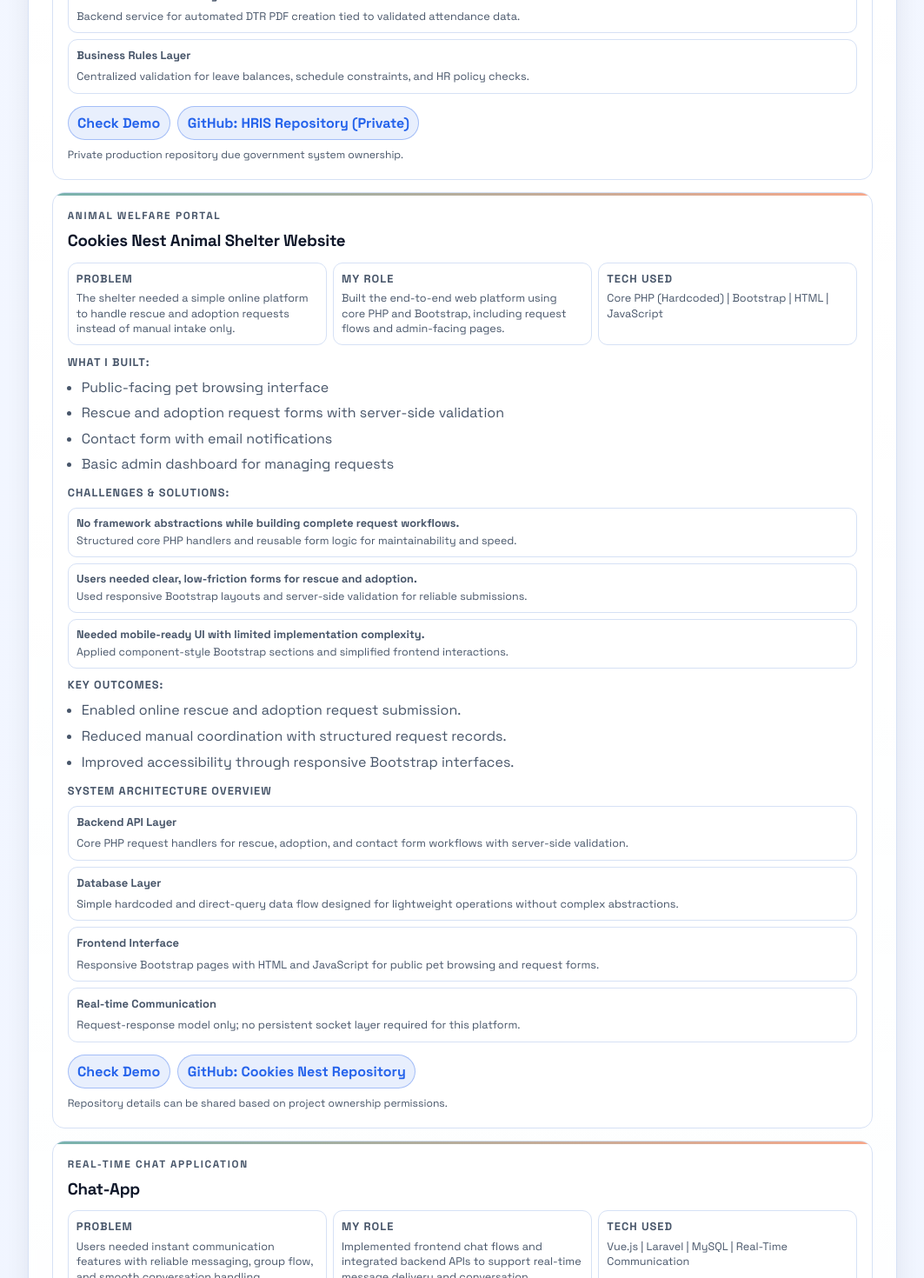
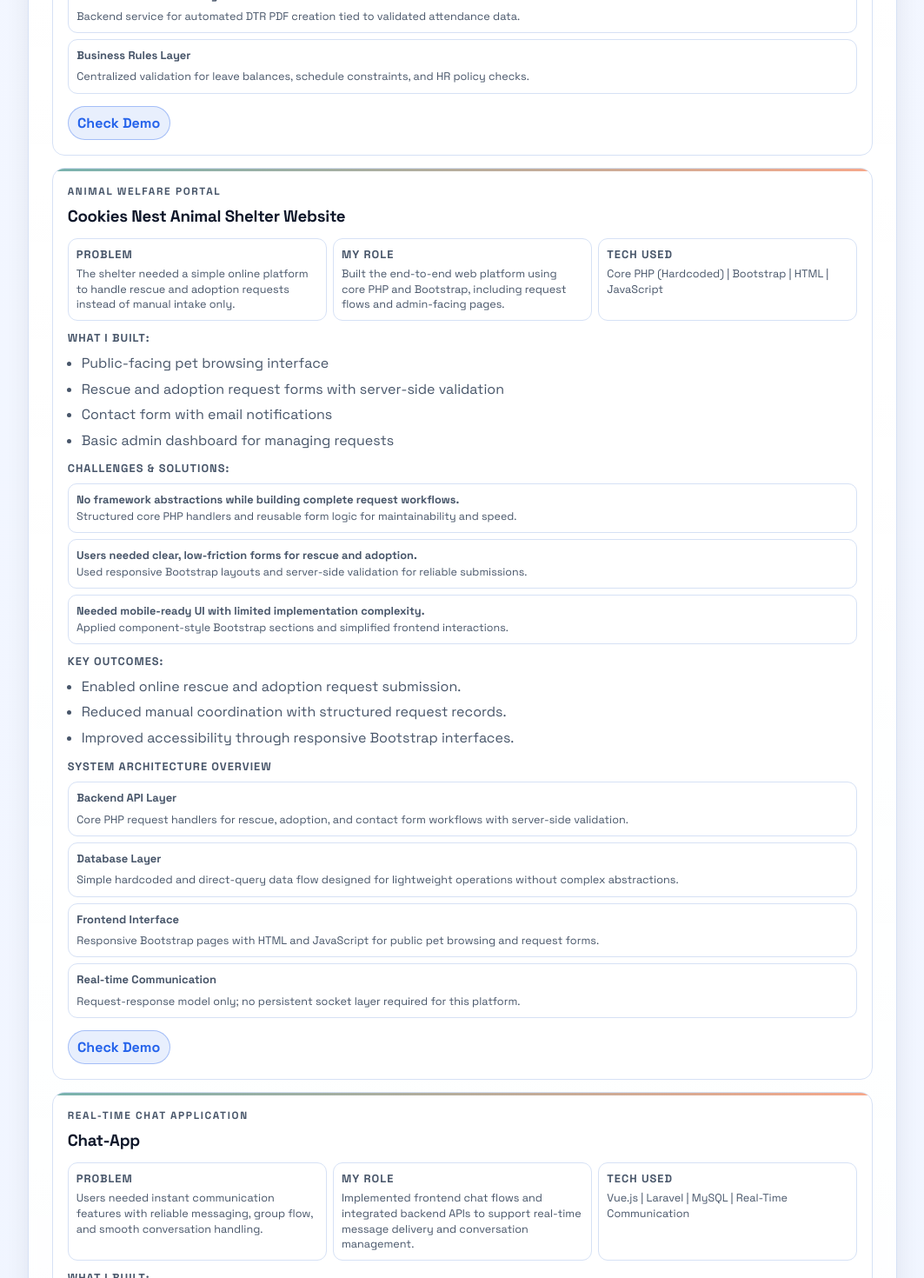
Before and after one commit to Chovvvy00/My_Portfolio, a Vue app: page / in a window 1280 px wide. Shown: the part 2280-3750 px from the top of the page at 87% size, without its empty margins (108-1171 px from the left). Built offline with nearby package versions, Linux system fonts and the light colour scheme.

Commit message:
update details

```diff
--- a/src/assets/main.css
+++ b/src/assets/main.css
@@ -1731,11 +1731,7 @@ h3,
 body {
   background:
     radial-gradient(1200px circle at 8% -10%, rgba(37, 99, 235, 0.18), rgba(37, 99, 235, 0) 52%),
-    radial-gradient(
-      900px circle at 92% 0%,
-      rgba(59, 130, 246, 0.14),
-      rgba(59, 130, 246, 0) 46%
-    ),
+    radial-gradient(900px circle at 92% 0%, rgba(59, 130, 246, 0.14), rgba(59, 130, 246, 0) 46%),
     linear-gradient(180deg, var(--bg) 0%, var(--bg-soft) 100%);
 }
 
@@ -2062,24 +2058,6 @@ main {
   color: var(--ink-soft);
 }
 
-.contact-badges {
-  margin-top: 0.72rem;
-  list-style: none;
-  display: flex;
-  flex-wrap: wrap;
-  gap: 0.42rem;
-}
-
-.contact-badges li {
-  border: 1px solid var(--line);
-  border-radius: 999px;
-  padding: 0.24rem 0.58rem;
-  font-size: 0.74rem;
-  color: var(--secondary);
-  background: rgba(37, 99, 235, 0.08);
-  font-weight: 600;
-}
-
 .contact-quick-actions {
   margin-top: 0.95rem;
   display: flex;
@@ -2432,5 +2410,4 @@ main {
   .contact-quick-actions .btn {
     flex: 1 1 155px;
   }
-
-}
+}
--- a/src/pages/HomePage.vue
+++ b/src/pages/HomePage.vue
@@ -51,8 +51,7 @@ const projects = [
     tech: ['Node.js', 'MySQL', 'Socket.io', 'REST APIs'],
     problem:
       'HR workflows were spread across manual processes and disconnected records, causing delays and reporting bottlenecks.',
-    role:
-      'Designed backend logic and delivered full-stack HR modules for attendance, leave, and reporting workflows.',
+    role: 'Designed backend logic and delivered full-stack HR modules for attendance, leave, and reporting workflows.',
     whatIBuilt: [
       'Leave management system',
       'Attendance computation logic',
@@ -77,8 +76,7 @@ const projects = [
       },
       {
         challenge: 'Need for immediate visibility on approvals and attendance changes.',
-        solution:
-          'Integrated Socket.io event updates for real-time status synchronization.',
+        solution: 'Integrated Socket.io event updates for real-time status synchronization.',
       },
     ],
     outcomes: [
@@ -86,11 +84,6 @@ const projects = [
       'Reduced manual HR processing and operational delays.',
       'Centralized HR workflows into one maintainable system.',
     ],
-    repository: {
-      href: 'https://github.com/Chovvvy00?tab=repositories',
-      label: 'GitHub: HRIS Repository (Private)',
-      note: 'Private production repository due government system ownership.',
-    },
     architecture: [
       {
         layer: 'Backend API Layer',
@@ -129,8 +122,7 @@ const projects = [
     tech: ['Core PHP (Hardcoded)', 'Bootstrap', 'HTML', 'JavaScript'],
     problem:
       'The shelter needed a simple online platform to handle rescue and adoption requests instead of manual intake only.',
-    role:
-      'Built the end-to-end web platform using core PHP and Bootstrap, including request flows and admin-facing pages.',
+    role: 'Built the end-to-end web platform using core PHP and Bootstrap, including request flows and admin-facing pages.',
     whatIBuilt: [
       'Public-facing pet browsing interface',
       'Rescue and adoption request forms with server-side validation',
@@ -164,11 +156,6 @@ const projects = [
       'Reduced manual coordination with structured request records.',
       'Improved accessibility through responsive Bootstrap interfaces.',
     ],
-    repository: {
-      href: 'https://github.com/Chovvvy00?tab=repositories',
-      label: 'GitHub: Cookies Nest Repository',
-      note: 'Repository details can be shared based on project ownership permissions.',
-    },
     architecture: [
       {
         layer: 'Backend API Layer',
@@ -199,8 +186,7 @@ const projects = [
     tech: ['Vue.js', 'Laravel', 'MySQL', 'Real-Time Communication'],
     problem:
       'Users needed instant communication features with reliable messaging, group flow, and smooth conversation handling.',
-    role:
-      'Implemented frontend chat flows and integrated backend APIs to support real-time message delivery and conversation management.',
+    role: 'Implemented frontend chat flows and integrated backend APIs to support real-time message delivery and conversation management.',
     whatIBuilt: [
       'Authentication and conversation interface flows',
       'Live messaging screens with responsive conversation layout',
@@ -234,10 +220,6 @@ const projects = [
       'Improved UX with instant message updates and interaction feedback.',
       'Strengthened event-driven architecture and API integration skills.',
     ],
-    repository: {
-      href: 'https://github.com/Chovvvy00/Chat-APP',
-      label: 'GitHub: Chat-APP Repository',
-    },
     architecture: [
       {
         layer: 'Backend API Layer',
@@ -318,12 +300,14 @@ const developmentProcess = [
   },
   {
     step: '4. Test and Optimize',
-    detail: 'Validate core scenarios, refine edge cases, and improve performance for production use.',
+    detail:
+      'Validate core scenarios, refine edge cases, and improve performance for production use.',
   },
 ]
 
 const aboutSummary = {
-  caption: 'I build reliable backend systems that support daily operations and measurable outcomes.',
+  caption:
+    'I build reliable backend systems that support daily operations and measurable outcomes.',
   who: 'Backend-strong developer with 2+ years of hands-on experience building and maintaining production web systems.',
   target: 'Target Role: Junior Full Stack Developer (Node.js | JavaScript).',
   growth: 'Next Focus: React frontend architecture and Python backend fundamentals.',
@@ -380,11 +364,6 @@ const contactMethods = [
 ]
 
 const profileLinks = socials.filter((item) => ['GitHub', 'Facebook'].includes(item.label))
-const contactSignals = [
-  'Open to junior full-stack and backend roles',
-  'Usually replies within 24 hours',
-  'Timezone: GMT+8 (Philippines)',
-]
 
 const emailContact = contactMethods.find((item) => item.id === 'email')
 const phoneContact = contactMethods.find((item) => item.id === 'phone')
@@ -617,18 +596,8 @@ const currentYear = new Date().getFullYear()
 
             <div class="project-links">
               <RouterLink :to="`/demo?project=${project.id}`">Check Demo</RouterLink>
-              <a
-                v-if="project.repository?.href"
-                :href="project.repository.href"
-                target="_blank"
-                rel="noreferrer"
-                >{{ project.repository.label }}</a
-              >
               <!-- <RouterLink :to="`/demo?project=${project.id}#screenshots`">See Images</RouterLink> -->
             </div>
-            <p v-if="project.repository?.note" class="project-source-note">
-              {{ project.repository.note }}
-            </p>
           </article>
         </div>
       </section>
@@ -729,17 +698,11 @@ const currentYear = new Date().getFullYear()
           For job opportunities and interviews, email is the best channel. I usually reply within 24
           hours.
         </p>
-        <ul class="contact-badges">
-          <li v-for="signal in contactSignals" :key="signal">{{ signal }}</li>
-        </ul>
 
         <div class="contact-quick-actions">
           <a v-if="emailContact" class="btn btn-primary" :href="emailContact.href">Email Me</a>
           <a v-if="phoneContact" class="btn btn-ghost" :href="phoneContact.href">Call Me</a>
-          <a
-            v-if="phoneContact?.altHref"
-            class="btn btn-ghost-alt"
-            :href="phoneContact.altHref"
+          <a v-if="phoneContact?.altHref" class="btn btn-ghost-alt" :href="phoneContact.altHref"
             >Message on Viber</a
           >
         </div>
```
Also changed, not shown: 1 other file (tests, documents, lock files or other folders).
